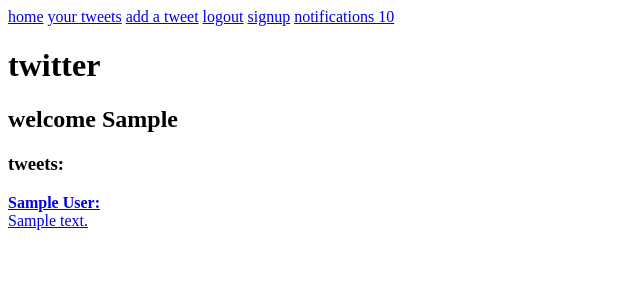
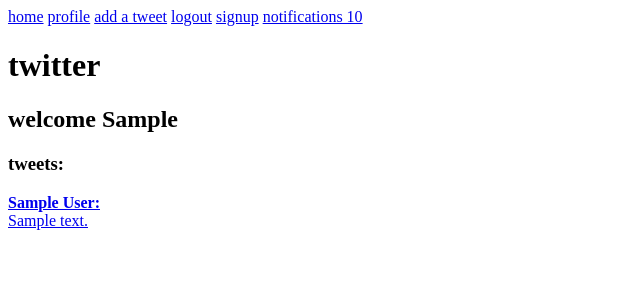
Before and after one commit to jayaimzzz/twitter_dango_clone, a Django app: template twitterclone/templates/index.html in a window 1280 px wide. Shown: the top 300 px of the page, without its empty margins (0-640 px from the left). Run offline with Django 3.2, Linux system fonts and the light colour scheme; the template is opened without the code that fills it: most values are stand-ins (such as "Sample title", 1, 10 or a date in 2020).

Commit message:
added profile link to navbar

```diff
--- a/twitterclone/templates/navbar.html
+++ b/twitterclone/templates/navbar.html
@@ -1,5 +1,5 @@
 <a href='/'>home</a>
-<a href='/profile/{{logged_in_user.user.id}}'>your tweets</a>
+<a href='/profile/{{logged_in_user.user.id}}'>profile</a>
 <a href='/addtweet'>add a tweet</a>
 <a href='/logout'>logout</a>
 <a href='/signup'>signup</a>
```
